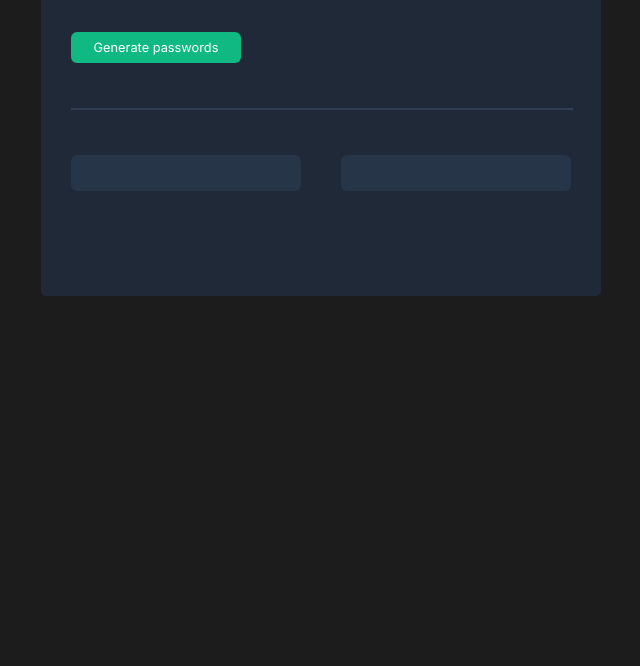
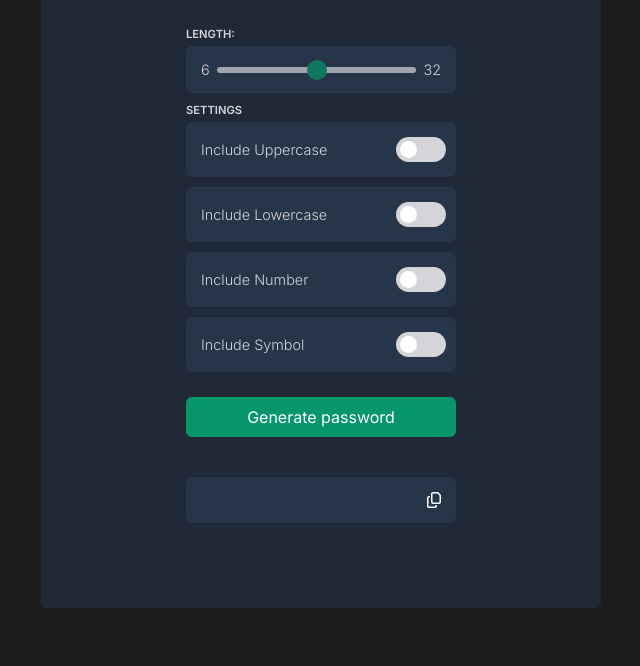
Before and after one commit to adriannaderkacz/password-generator-2, a plain HTML site: page index.html in a window 1280 px wide. Shown: the part 279-945 px from the top of the page, without its empty margins (319-959 px from the left). Before the commit the page ends 800 px from the top, so only its background shows below. Drawn offline with Linux system fonts and the light colour scheme.

Commit message:
Added new elements to html, updated styling and updated js

```diff
--- a/assets/script.js
+++ b/assets/script.js
@@ -1,22 +1,16 @@
 const characters = ["A","B","C","D","E","F","G","H","I","J","K","L","M","N","O","P","Q","R","S","T","U","V","W","X","Y","Z","a","b","c","d","e","f","g","h","i","j","k","l","m","n","o","p","q","r","s","t","u","v","w","x","y","z", "0", "1", "2", "3", "4", "5", "6", "7", "8", "9","~","`","!","@","#","$","%","^","&","*","(",")","_","-","+","=","{","[","}","]",",","|",":",";","<",">",".","?",
 "/"];
 
-let passwordOne = document.getElementById("password-one-el")
-let passwordTwo = document.getElementById("password-two-el")
+let passwordEl = document.getElementById("password-el")
 let buttonEl = document.getElementById("button-el")
 
 buttonEl.addEventListener("click", function() {
-    let passwordOneText = []
-    let passwordTwoText = []
+    let passwordText = []
 
     for (let i = 0; i < 15; i++) {
-        let randomIndexOne = Math.floor(Math.random() * characters.length)
-        let randomIndexTwo = Math.floor(Math.random() * characters.length)
-
-        passwordOneText += characters[randomIndexOne]
-        passwordTwoText += characters[randomIndexTwo]
+        let randomIndex = Math.floor(Math.random() * characters.length)
+        passwordText += characters[randomIndex]
     }
 
-    passwordOne.textContent = passwordOneText
-    passwordTwo.textContent = passwordTwoText
+    passwordEl.textContent = passwordText
 })
--- a/assets/styles.css
+++ b/assets/styles.css
@@ -9,19 +9,21 @@ body {
     align-items: center;
 }
 
+/* MAIN CONTAINER */
 .container {
     display: flex;
     flex-direction: column;
-    align-items: flex-start;
+    align-items: center;
     justify-content: center;
     width: 40%;
     max-width: 500px;
     background-color: #1F2937;
     margin: 50px 20px;
-    padding: 90px 30px;
-    border-radius: 5px;
+    padding: 50px 30px;
+    border-radius: 6px;
 }
 
+/* Heading */
 h1 {
     font-family: "Karla", sans-serif;
     font-size: 2.5em;
@@ -40,38 +42,195 @@ h2 {
     margin: 10px 0 0 0;
 }
 
+/* HORIZONTAL DIVIDER */
+hr {
+    width: 100%;
+    border: 1px solid #2F3E53;
+    margin-top: 30px;
+}
+
+/* PASSWORD GENERATION CONTAINER */
+.password-generation {
+    display: flex;
+    flex-direction: column;
+    align-items: flex-start;
+    justify-content: center;
+    margin: 20px 0 10px;
+    padding: 10px 0;
+}
+
+.length p, .settings p {
+    font-size: 0.7em;
+    font-weight: 600;
+    color: #D5D4D8;
+    margin: 0;
+}
+
+/* Slider styling */
+.length-slider {
+    display: flex;
+    justify-content: center;
+    align-items: center;
+    width: 250px;
+    background-color: #273549;
+    border-radius: 6px;
+    margin: 5px 0 10px;
+    padding: 15px 10px;
+}
+
+.length-slider p {
+    font-size: 0.9em;
+    font-weight: 300;
+    color: #D5D4D8;
+    padding: 0 5px;
+}
+
+.slider {
+    -webkit-appearance: none;
+    width: 100%;
+    height: 6px;
+    border-radius: 6px;
+    background: #D5D4D8;
+    outline: none;
+    opacity: 0.7;
+    -webkit-transition: .2s;
+    transition: opacity .2s;
+}
+
+.slider:hover {
+    opacity: 1;
+}
+
+.slider::-webkit-slider-thumb {
+    -webkit-appearance: none;
+    appearance: none;
+    width: 20px;
+    height: 20px;
+    border-radius: 50%;
+    background: #059669;
+    cursor: pointer;
+}
+
+.slider::-moz-range-thumb {
+    width: 20px;
+    height: 20px;
+    border-radius: 50%;
+    background: #059669;
+    cursor: pointer;
+}
+
+/* Settings */
+.uppercase-selection,
+.lowercase-selection,
+.number-selection,
+.symbol-selection {
+    display: flex;
+    justify-content: space-between;
+    align-items: center;
+    width: 250px;
+    background-color: #273549;
+    border-radius: 6px;
+    margin: 5px 0 10px;
+    padding: 15px 10px;
+}
+
+.uppercase-selection p,
+.lowercase-selection p,
+.number-selection p,
+.symbol-selection p {
+    font-size: 0.9em;
+    font-weight: 300;
+    color: #D5D4D8;
+    padding: 0 5px;
+}
+
+.switch {
+    position: relative;
+    display: inline-block;
+    width: 50px;
+    height: 25px;
+}
+
+.switch input {
+    opacity: 0;
+    width: 0;
+    height: 0;
+}
+
+.slider-check {
+    position: absolute;
+    cursor: pointer;
+    top: 0;
+    left: 0;
+    right: 0;
+    bottom: 0;
+    background-color: #D5D4D8;
+    -webkit-transition: .4s;
+    transition: .4s;
+}
+
+.slider-check:before {
+    position: absolute;
+    content: "";
+    height: 17px;
+    width: 17px;
+    left: 4px;
+    bottom: 4px;
+    background-color: #fff;
+    -webkit-transition: .4s;
+    transition: .4s;
+}
+
+input:checked + .slider-check {
+    background-color: #059669;
+}
+
+input:focus + .slider-check {
+    box-shadow: 0 0 1px #059669;
+}
+
+input:checked + .slider-check:before {
+    -webkit-transform: translateX(26px);
+    -ms-transform: translateX(26px);
+    transform: translateX(26px);
+}
+
+.slider-check.round {
+    border-radius: 34px;
+}
+
+.slider-check.round:before {
+    border-radius: 50%;
+}
+
+/* Generation Button */
 button {
     font-family: "Inter", sans-serif;
-    font-size: 0.8em;
+    font-size: 1em;
     font-weight: 400;
-    color: #FFFFFF;
-    width: 170px;
-    margin: 35px 0 15px;
-    padding: 8px 15px;
+    color: #fff;
+    width: 100%;
+    margin: 15px 0 5px;
+    padding: 10px 15px;
     border: none;
     border-radius: 6px;
-    background-color: #10B981;
+    background-color: #059669;
+    transition: all 150ms ease;
 }
 
 button:hover {
-    color: #10B981;
-    background-color: #fff;
     cursor: pointer;
+    transform: translateY(-5%);
 }
 
-hr {
+/* PASSWORD PROPERTY */
+.password p {
+    background-color: #273549;
+    font-size: 1em;
+    font-weight: 400;
+    color: #fff;
     width: 100%;
-    border: 1px solid #2F3E53;
-    margin: 30px 0 10px;
-}
-
-.passwords p {
-    background-color: #273549;
-    font-size: 0.8em;
-    font-weight: 400;
-    color: #55F991;
-    width: 200px;
-    height: 20px;
+    height: 30px;
     margin: 35px 0 15px;
     padding: 8px 15px;
     border: none;
@@ -82,7 +241,7 @@ hr {
     align-items: center;
 }
 
-.passwords {
+.password {
     display: flex;
     flex-direction: row;
     justify-content: space-between;
@@ -96,3 +255,9 @@ span {
     white-space: nowrap;
     text-overflow: ellipsis;
 }
+
+#copy-icon:hover,
+#solid-icon:hover {
+    cursor: pointer;
+    transform: translateY(-10%);
+}
--- a/index.html
+++ b/index.html
@@ -8,6 +8,8 @@
     <link rel="preconnect" href="https://fonts.googleapis.com">
     <link rel="preconnect" href="https://fonts.gstatic.com" crossorigin>
     <link href="https://fonts.googleapis.com/css2?family=Inter:wght@100..900&family=Karla:ital,wght@0,200..800;1,200..800&display=swap" rel="stylesheet">
+    <!-- FONT AWESOME -->
+    <link rel="stylesheet" href="https://kit.fontawesome.com/9f6b8e2cd5.css" crossorigin="anonymous">
     <title>Password Generator</title>
 </head>
 <body>
@@ -15,13 +17,55 @@
         <h1>Generate a</h1>
         <h1 class="h1-color">random password</h1>
         <h2>Never use an insecure password again.</h2>
-        <!-- GENERATE button -->
-        <button id="button-el">Generate passwords</button>
         <hr>
-        <!-- PASSWORDS property -->
-        <div class="passwords">
-            <p id="password-one-el"></p>
-            <p id="password-two-el"></p>
+        <div class="password-generation">
+            <!-- LENGTH property -->
+            <div class="length">
+                <p>LENGTH: <span id="length-number"></span></p>
+                <div class="length-slider">
+                    <p>6</p>
+                    <input type="range" min="6" max="32" value="19" class="slider" id="lengthRange">
+                    <p>32</p>
+                </div>
+            </div>
+            <!-- SETTINGS property -->
+            <div class="settings">
+                <p>SETTINGS</p>
+                <div class="uppercase-selection">
+                    <p>Include Uppercase</p>
+                    <label class="switch">
+                        <input type="checkbox">
+                        <span class="slider-check round"></span>
+                    </label>
+                </div>
+                <div class="lowercase-selection">
+                    <p class="selection-p">Include Lowercase</p>
+                    <label class="switch">
+                        <input type="checkbox">
+                        <span class="slider-check round"></span>
+                    </label>
+                </div>
+                <div class="number-selection">
+                    <p class="selection-p">Include Number</p>
+                    <label class="switch">
+                        <input type="checkbox">
+                        <span class="slider-check round"></span>
+                    </label>
+                </div>
+                <div class="symbol-selection">
+                    <p class="selection-p">Include Symbol</p>
+                    <label class="switch">
+                        <input type="checkbox">
+                        <span class="slider-check round"></span>
+                    </label>
+                </div>
+            </div>
+            <!-- GENERATE button -->
+            <button id="button-el">Generate password</button>
+            <!-- PASSWORD property -->
+            <div class="password">
+                <p><span id="password-el"></span><i id="copy-icon" class="fa-regular fa-copy" style="color: #ffffff;"></i><i id="solid-icon" class="fa-solid fa-copy" style="color: #ffffff; display: none;"></i></p>
+            </div>
         </div>
     </div>
     <script src="./assets/script.js"></script>
```
